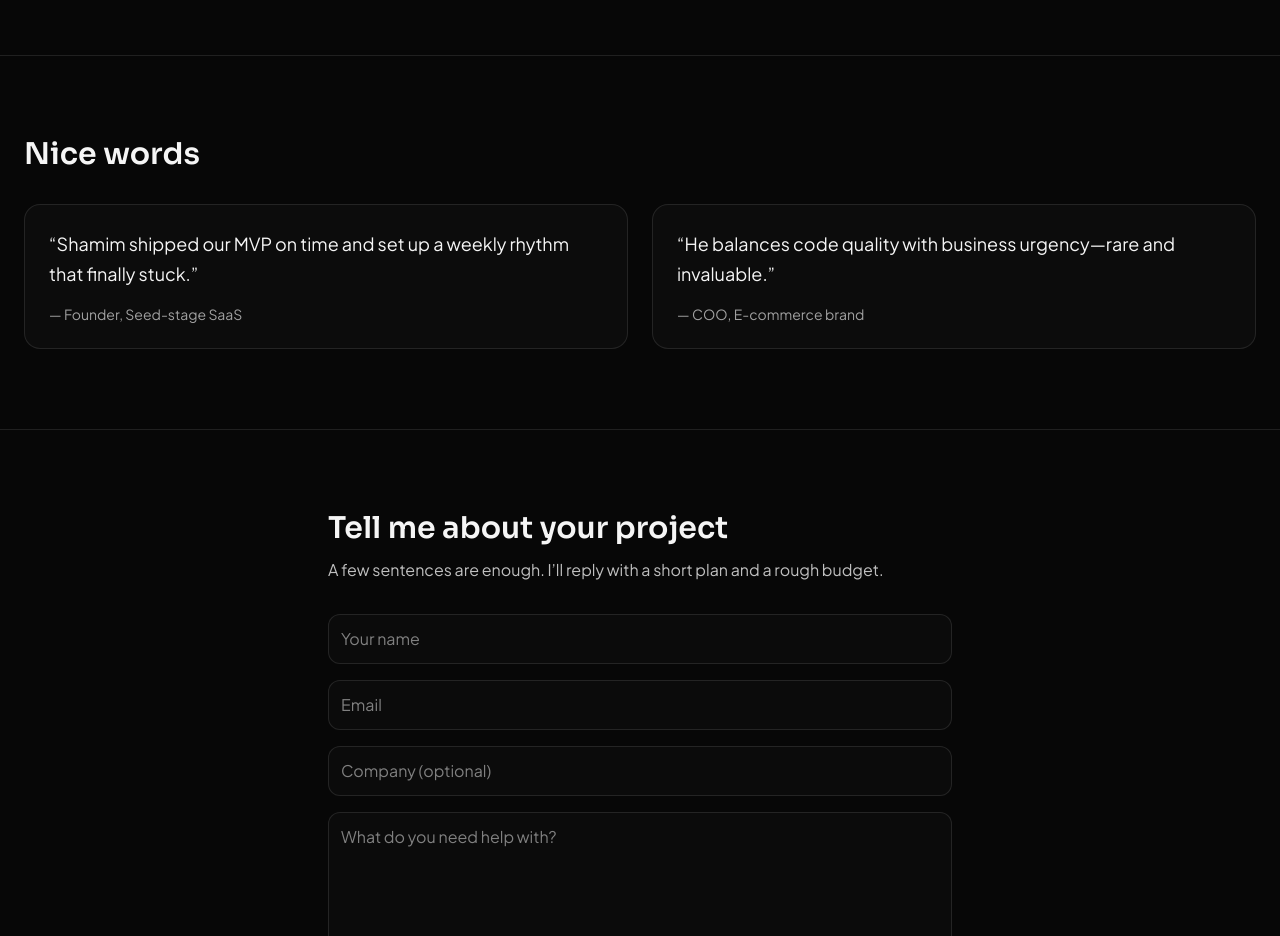
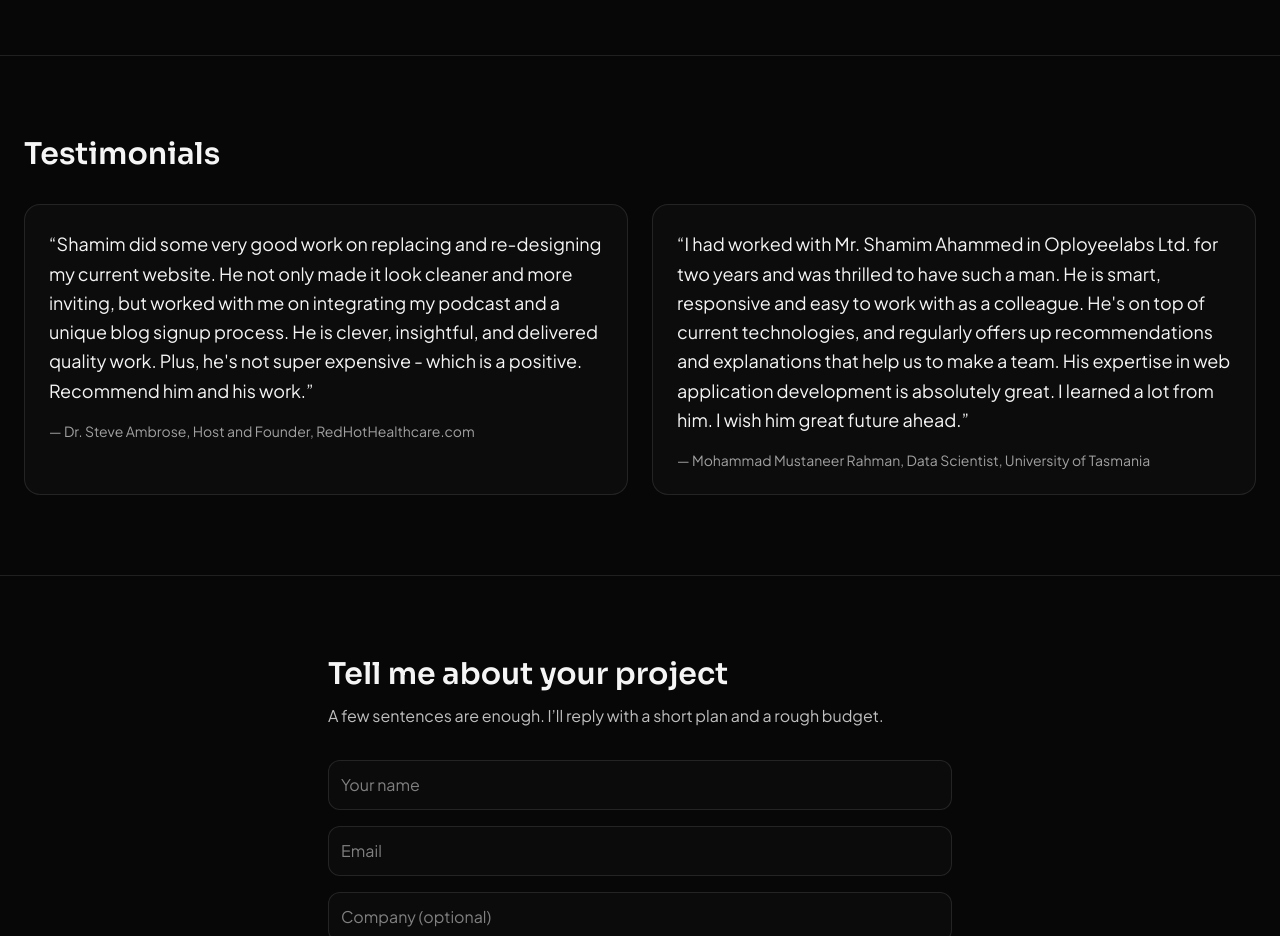
Before and after one commit to tshamim/portfolio_site, a Next.js app: page / in a window 1280 px wide. Shown: the part 2780-3716 px from the top of the page. Built offline with nearby package versions, Linux system fonts and the light colour scheme; no server answers.

Commit message:
added favicon and testimonial

```diff
--- a/src/app/layout.tsx
+++ b/src/app/layout.tsx
@@ -20,27 +20,36 @@ const siteUrl = process.env.NEXT_PUBLIC_SITE_URL ?? "https://shamim.services";
 export const metadata: Metadata = {
   metadataBase: new URL(siteUrl),
   title: {
-    default: "Shamim Ahammed – Product & Tech Leader | Full-Stack Developer",
+    default:
+      "Shamim Ahammed - Product & Tech Leader | Full-Stack Developer",
     template: "%s | Shamim Ahammed",
   },
   description:
-    "I help startups and SMBs build and scale web products— from MVP to market—combining 12+ years of full-stack development with product leadership.",
+    "I help startups and SMBs build and scale web products, from MVP to market, combining 12+ years of full-stack development with product leadership.",
   openGraph: {
     type: "website",
     url: siteUrl,
-    title: "Shamim Ahammed – Product & Tech Leader",
+    title: "Shamim Ahammed - Product & Tech Leader",
     description:
       "MVPs, SaaS, and product leadership. Results-driven, business-minded engineering.",
     images: ["/og.jpg"],
   },
   twitter: {
     card: "summary_large_image",
-    title: "Shamim Ahammed – Product & Tech Leader",
+    title: "Shamim Ahammed - Product & Tech Leader",
     description:
       "MVPs, SaaS, and product leadership. Results-driven, business-minded engineering.",
     images: ["/og.jpg"],
   },
   alternates: { canonical: siteUrl },
+  icons: {
+    icon: [
+      { url: "/favicon.svg", type: "image/svg+xml" },
+      { url: "/profile.jpg", type: "image/jpeg", sizes: "512x512" },
+    ],
+    shortcut: "/favicon.svg",
+    apple: [{ url: "/profile.jpg", type: "image/jpeg", sizes: "180x180" }],
+  },
 };
 
 export default function RootLayout({
@@ -70,7 +79,8 @@ export default function RootLayout({
           <main className="flex-1">{children}</main>
           <footer className="border-t border-white/10">
             <div className="container py-8 text-sm text-neutral-400">
-              © {new Date().getFullYear()} Shamim Ahammed. All rights reserved.
+              &copy; {new Date().getFullYear()} Shamim Ahammed. All rights
+              reserved.
             </div>
           </footer>
         </div>
--- a/src/components/sections/testimonials.tsx
+++ b/src/components/sections/testimonials.tsx
@@ -4,12 +4,16 @@ export default function Testimonials() {
   return (
     <section id="testimonials" className="border-t border-white/10">
       <div className="container py-20">
-        <h2 className="text-2xl md:text-3xl font-semibold">Nice words</h2>
+        <h2 className="text-2xl md:text-3xl font-semibold">Testimonials</h2>
         <div className="mt-8 grid md:grid-cols-2 gap-6">
           {testimonials.map((t, i) => (
             <figure key={i} className="card p-6">
-              <blockquote className="text-lg leading-relaxed">“{t.quote}”</blockquote>
-              <figcaption className="mt-4 text-sm text-neutral-400">— {t.author}</figcaption>
+              <blockquote className="text-lg leading-relaxed">
+                &ldquo;{t.quote}&rdquo;
+              </blockquote>
+              <figcaption className="mt-4 text-sm text-neutral-400">
+                &mdash; {t.author}
+              </figcaption>
             </figure>
           ))}
         </div>
--- a/src/data/testimonials.ts
+++ b/src/data/testimonials.ts
@@ -1,10 +1,12 @@
 export const testimonials = [
   {
-    quote: "Shamim shipped our MVP on time and set up a weekly rhythm that finally stuck.",
-    author: "Founder, Seed-stage SaaS",
+    quote:
+      "Shamim did some very good work on replacing and re-designing my current website. He not only made it look cleaner and more inviting, but worked with me on integrating my podcast and a unique blog signup process.\n\nHe is clever, insightful, and delivered quality work. Plus, he's not super expensive - which is a positive. Recommend him and his work.",
+    author: "Dr. Steve Ambrose, Host and Founder, RedHotHealthcare.com",
   },
   {
-    quote: "He balances code quality with business urgency—rare and invaluable.",
-    author: "COO, E-commerce brand",
+    quote:
+      "I had worked with Mr. Shamim Ahammed in Oployeelabs Ltd. for two years and was thrilled to have such a man. He is smart, responsive and easy to work with as a colleague. He's on top of current technologies, and regularly offers up recommendations and explanations that help us to make a team. His expertise in web application development is absolutely great. I learned a lot from him. I wish him great future ahead.",
+    author: "Mohammad Mustaneer Rahman, Data Scientist, University of Tasmania",
   },
 ];
```
Also changed, not shown: public/favicon.svg (added).
